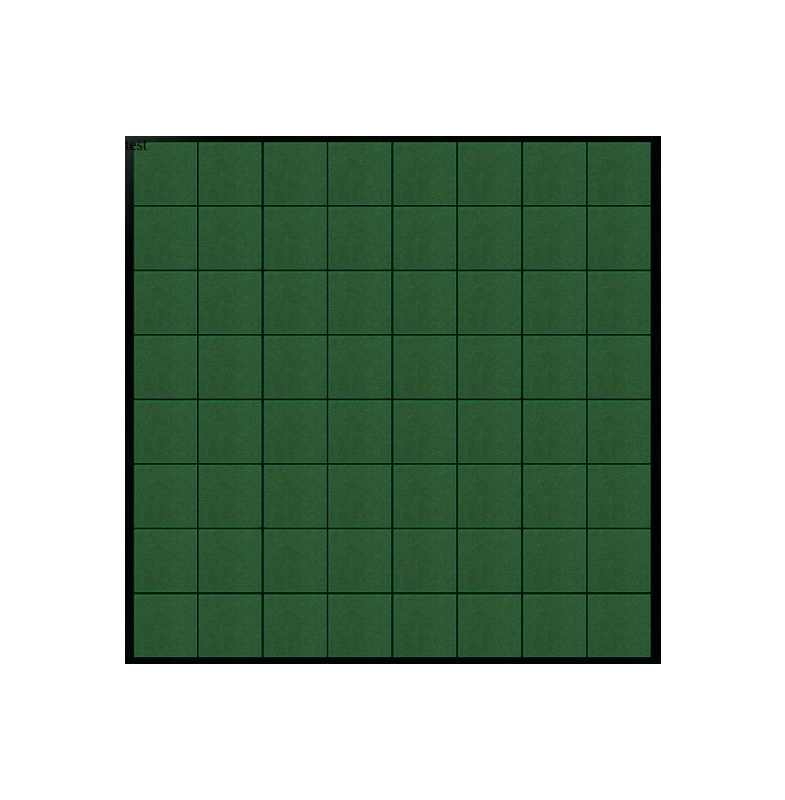
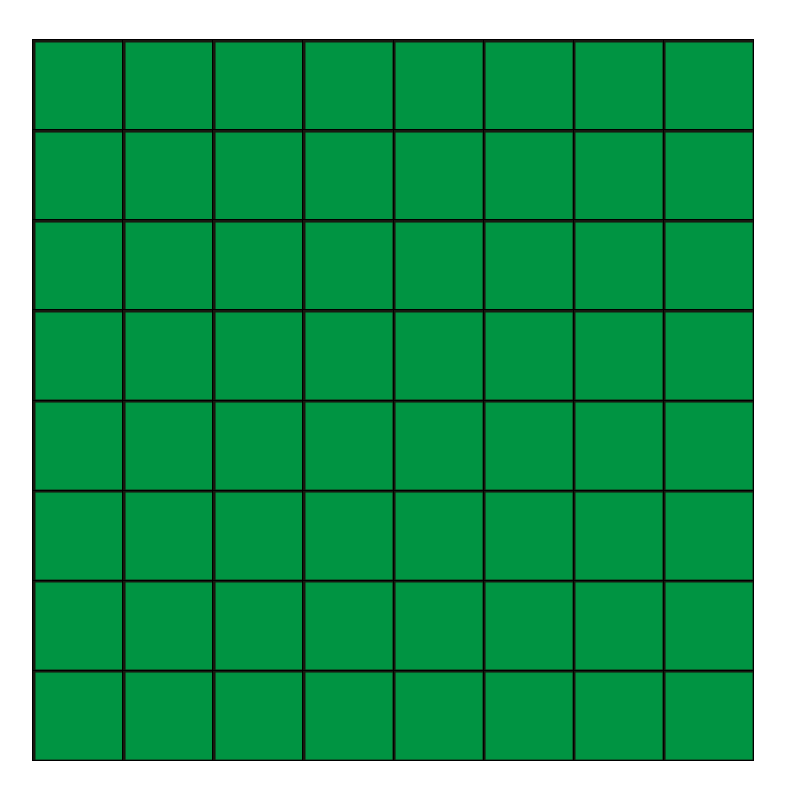
Before and after one commit to smavrakis/Othello, a plain HTML site: page index.html in a window 1280 px wide. Shown: the whole page, without its empty margins (247-1032 px from the left). Drawn offline with Linux system fonts and the light colour scheme.

Commit message:
Changed the board image. Added table on top of it.
The table can be seen if you comment out the board image in css. The
table will be used to position the pieces correctly.

```diff
--- a/css/index.css
+++ b/css/index.css
@@ -8,16 +8,19 @@ and open the template in the editor.
     Author     : Stavros
 */
 
-/*body {
-    background-image: url("img/board.jpg");
-}*/
 
-#board {
-   width: 536px;
-   height: 528px;
-   background-image: url("../img/board.jpg");
+table#board {
+   width: 722px;
+   height: 722px;
+   background-image: url("../img/board.gif");
    position: fixed;
    top: 50%;
    left: 50%;
    transform: translate(-50%, -50%);
+   border: 1px solid black;
+   border-collapse: collapse;
 }
+
+.tr,td{
+	border: 1px solid black;
+}
--- a/index.html
+++ b/index.html
@@ -11,8 +11,18 @@ and open the template in the editor.
         <meta name="viewport" content="width=device-width, initial-scale=1.0">
 
 		<link rel="stylesheet" type="text/css" href="css/index.css" />
+		<script src="js/reversi.js"></script>
     </head>
     <body>
-        <div id="board">test</div>
+        <table id="board">
+			<tr><td></td><td></td><td></td><td></td><td></td><td></td><td></td><td></td></tr>
+			<tr><td></td><td></td><td></td><td></td><td></td><td></td><td></td><td></td></tr>
+			<tr><td></td><td></td><td></td><td></td><td></td><td></td><td></td><td></td></tr>
+			<tr><td></td><td></td><td></td><td></td><td></td><td></td><td></td><td></td></tr>
+			<tr><td></td><td></td><td></td><td></td><td></td><td></td><td></td><td></td></tr>
+			<tr><td></td><td></td><td></td><td></td><td></td><td></td><td></td><td></td></tr>
+			<tr><td></td><td></td><td></td><td></td><td></td><td></td><td></td><td></td></tr>
+			<tr><td></td><td></td><td></td><td></td><td></td><td></td><td></td><td></td></tr>
+		</table>
     </body>
 </html>
--- a/js/reversi.js
+++ b/js/reversi.js
@@ -3,3 +3,13 @@
  * To change this template file, choose Tools | Templates
  * and open the template in the editor.
  */
+
+// This runs when the document is loaded
+$(document).ready(function () {
+	initGame();
+});
+
+// Initializes the game
+function initGame() {
+
+}
```
Also changed, not shown: img/board.gif (added), img/board.jpg (deleted).
